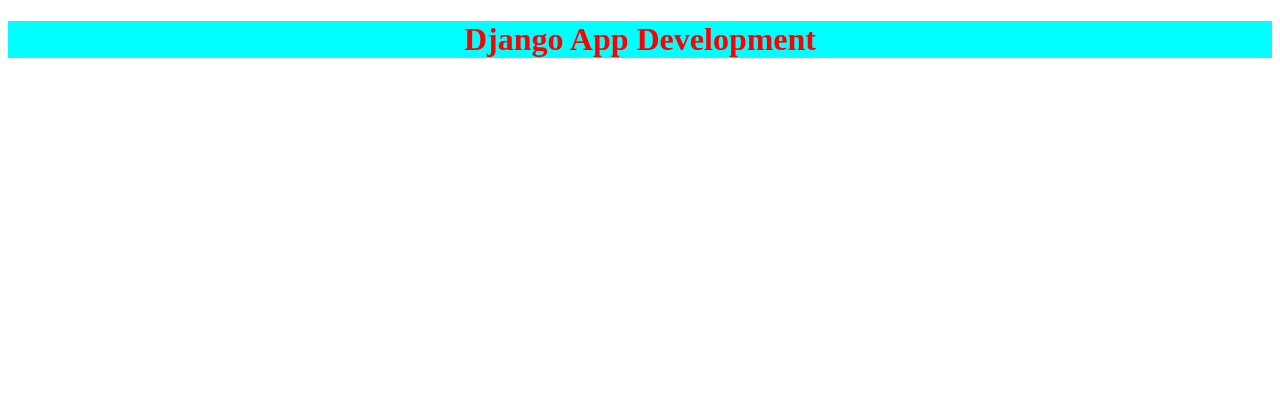
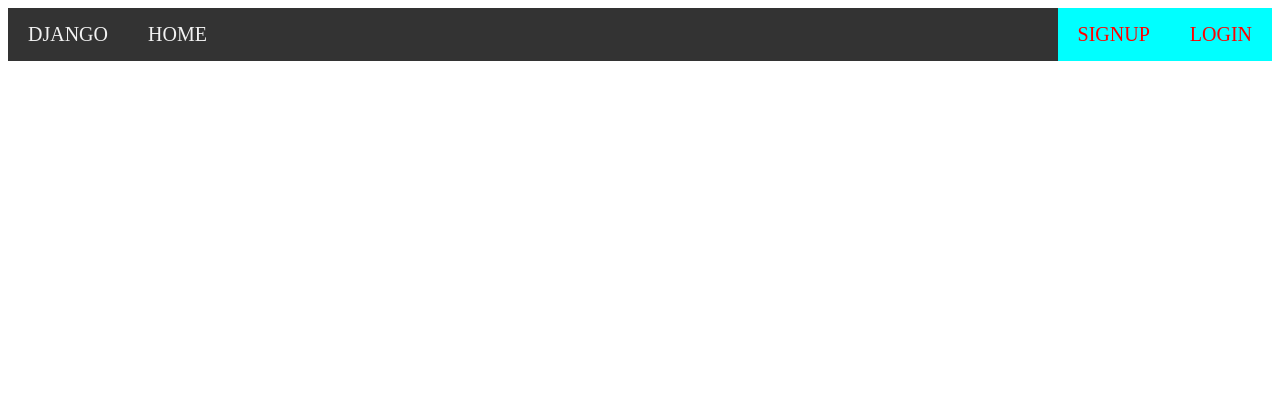
Before and after one commit to pyking004/djauth, a Django app: template templates/base.html in a window 1280 px wide. Shown: the top 420 px of the page. Run offline with Django 3.2, Linux system fonts and the light colour scheme; the template is opened without the code that fills it, so the values that code supplies are empty.

Commit message:
login completed

```diff
--- a/app1/urls.py
+++ b/app1/urls.py
@@ -6,4 +6,5 @@
 urlpatterns = [
     path('',views.app1,name='app1'),
     path('signup',views.sign_up,name='signup'),
+    path('login',views.userlogin,name='login'),
 ]
--- a/static/css/base.css
+++ b/static/css/base.css
@@ -1,9 +1,22 @@
 .header{
+    background-color: #333;
+    overflow: hidden;
+}
+.header a{
+    float: left;
+    color: #f2f2f2;
     text-align: center;
+    padding: 15px 20px;
+    text-decoration: none;
+    font-size: 20px;
+}
+.header a.right{
+    float: right;
     background-color: aqua;
     color: red;
 }
 .c2{
+    padding: 30px 10px;
     text-align: center;
     color:blue;
 }
--- a/templates/base.html
+++ b/templates/base.html
@@ -11,7 +11,10 @@
     <body>
         <div>
             <div class="header">
-                <h1>Django App Development</h1>
+                <a class="active" href="{% url 'index' %}">DJANGO</a>
+                <a href="{% url 'index' %}">HOME</a>
+                <a class="right" href="{% url 'app1:login' %}">LOGIN</a>
+                <a class="right" href="{% url 'app1:signup' %}">SIGNUP</a>
             </div>
             <div class="c2">
                 {% block b1 %}
```
Also changed, not shown: app1/views.py (+19 -2 lines), templates/app1/login.html (added, +14 -0 lines).
